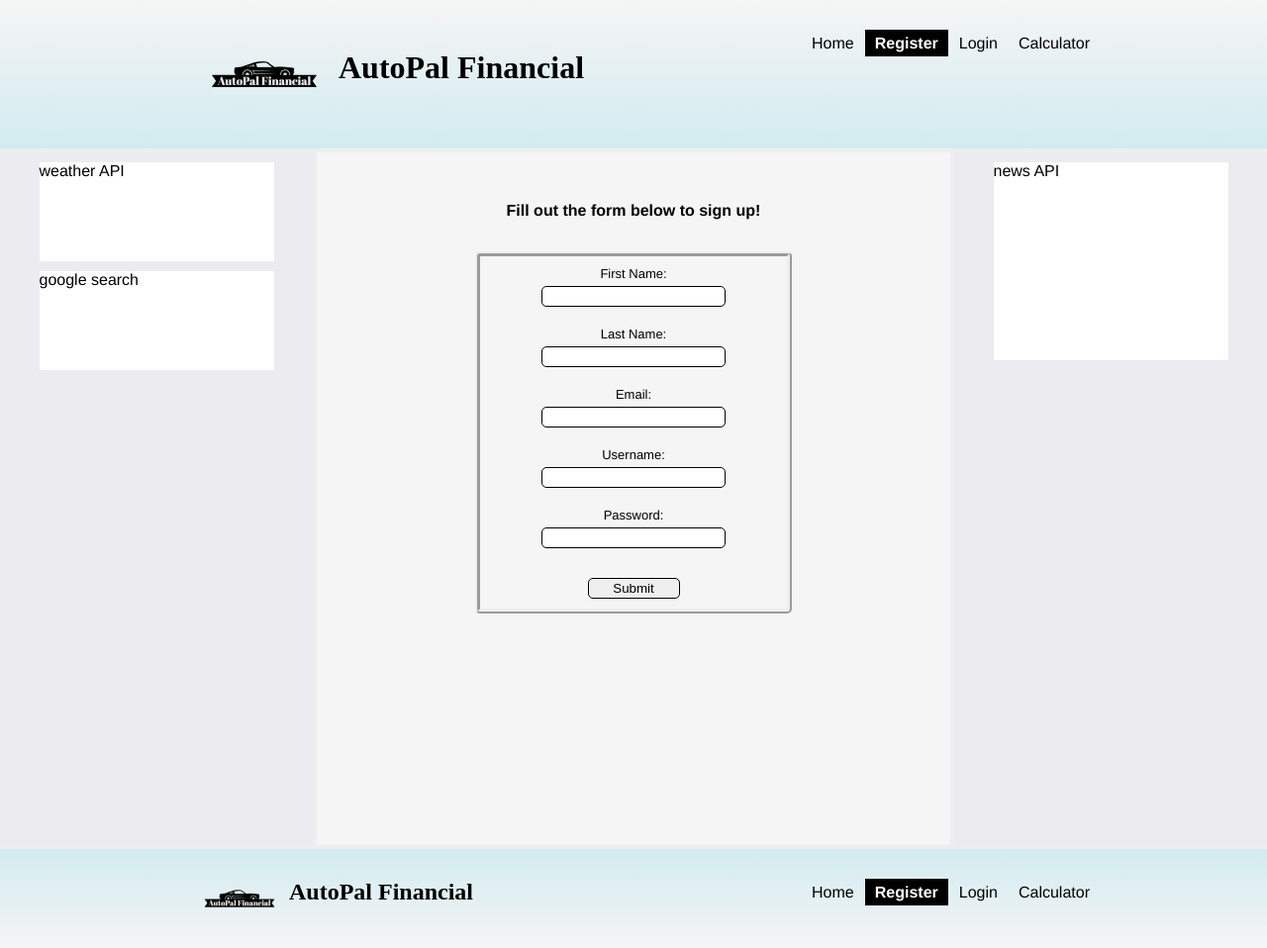
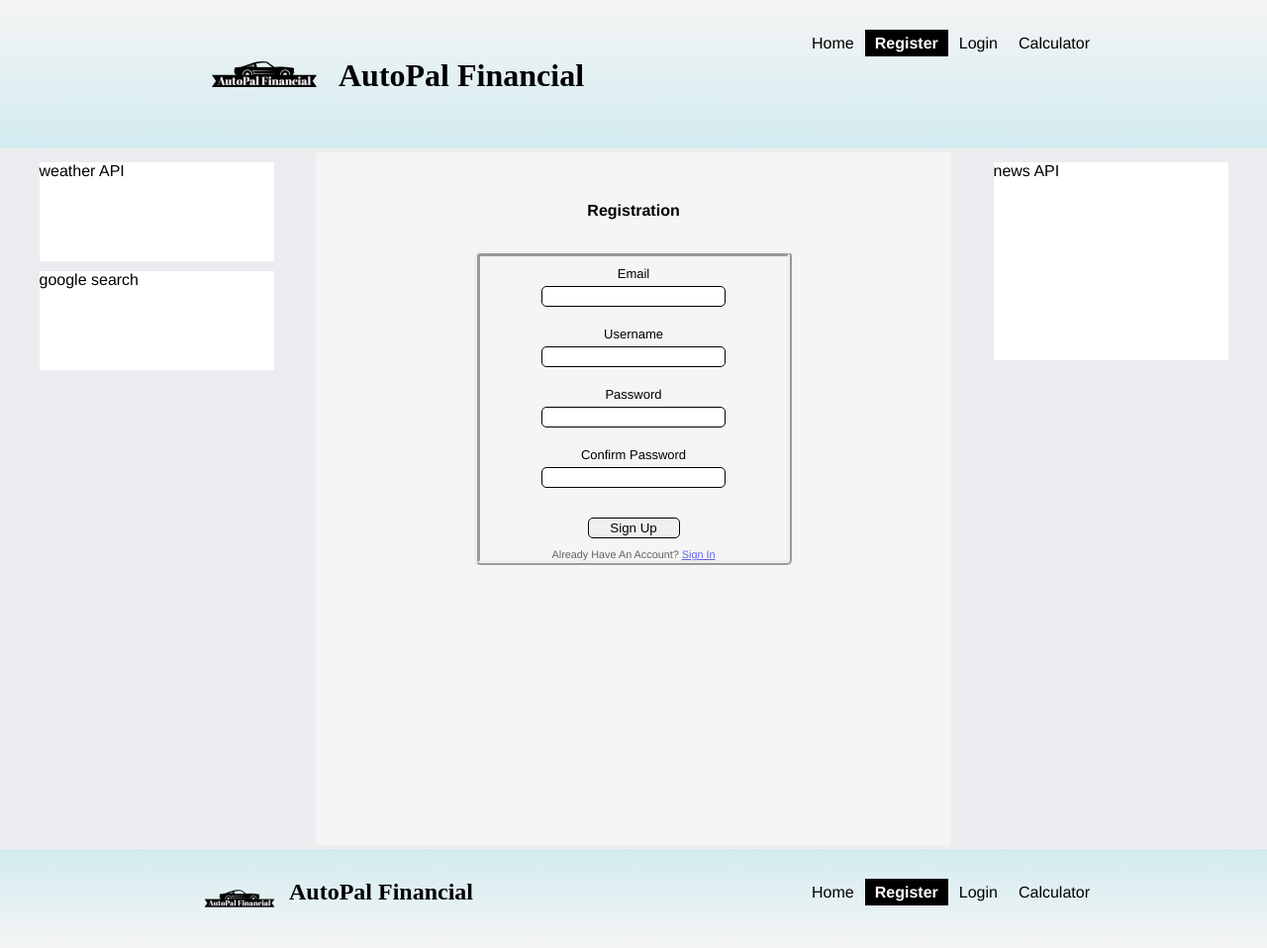
Before and after one commit to adelreal-iv/AutoPal-ADelReal-TWest-WThai, a Flask app: page /registration in a window 1280 px wide. Shown: the whole page at 99% size. Run offline with Flask 2, Linux system fonts and the light colour scheme.

Commit message:
implementation of log in page and various other changes

```diff
--- a/autopal.py
+++ b/autopal.py
@@ -1,17 +1,46 @@
-from flask import Flask, render_template
+from flask import Flask, render_template, url_for, flash, redirect
+from forms import RegistrationForm, LoginForm
 app = Flask(__name__, static_url_path='/static')
+
+app.config['SECRET_KEY'] = 'f453ce6c9f307342c7e1fe6857315d4f'
+
+posts = [
+    {
+        'author': 'me',
+        'title': 'the title',
+        'content': 'example content',
+        'date_posted': '02/2/2020'
+    },
+    {
+        'author': 'me2',
+        'title': 'the title2',
+        'content': 'example content2',
+        'date_posted': '02/2/2020  2 TEST'
+
+    }
+
+]
 
 @app.route('/')
 def index():
     return render_template('index.html')
 
+@app.route('/test')
+def test():
+    return render_template('test.html', posts=posts)
+
+@app.route("/registration", methods=['GET', 'POST'])
+def register():
+    form = RegistrationForm()
+    if form.validate_on_submit():
+        flash(f'Account created for {form.username.data}!', 'isa_success')
+        return redirect(url_for('index'))
+    return render_template('registration.html', title='Register', form=form)
+
 @app.route("/login")
-def login():                     #Note to self, be careful not to duplicate function names
-    return render_template('login.html')
-
-@app.route("/registration")
-def registration():
-    return render_template('registration.html')
+def login():
+    form = LoginForm()
+    return render_template('login.html', title='Login', form=form)
 
 @app.route("/calculator")
 def calculator():
@@ -20,7 +49,3 @@ def calculator():
 #dont worry about this for now
 if __name__ == '__main__':
     app.run(debug=True)
-
-
-#this is a test
-#testing commit
--- /dev/null
+++ b/forms.py
@@ -0,0 +1,22 @@
+from flask_wtf import FlaskForm                                                #Forms library
+from wtforms import StringField, PasswordField, SubmitField, BooleanField      #Included with wtf forms
+from wtforms.validators import DataRequired, Length, Email, EqualTo            #Input validation
+
+class RegistrationForm(FlaskForm):
+        username = StringField('Username',
+                                validators=[DataRequired(), Length(min=6, max=20)])     #Validates username length of 6 to 20 characters
+        email = StringField('Email',
+                                validators=[DataRequired(), Email()])
+        password = PasswordField('Password',
+                                validators=[DataRequired(), Length(min=6, max=20)])
+        confirm_password = PasswordField('Confirm Password',
+                                validators=[DataRequired(), EqualTo('password')])
+        submit = SubmitField('Sign Up')
+
+class LoginForm(FlaskForm):
+        email = StringField('Email',                                                    #Validates email for signing in as opposed to username
+                                validators=[DataRequired(), Email()])
+        password = PasswordField('Password',
+                                validators=[DataRequired()])
+        remember = BooleanField('Remember Me')
+        submit = SubmitField('Login')
--- a/requirements.txt
+++ b/requirements.txt
@@ -1,7 +1,9 @@
 click==8.0.3
 Flask==2.0.2
+Flask-WTF==1.0.0
 gunicorn==20.1.0
 itsdangerous==2.0.1
 Jinja2==3.0.2
 MarkupSafe==2.0.1
 Werkzeug==2.0.2
+WTForms==3.0.1
--- a/static/styles/indexstyle.css
+++ b/static/styles/indexstyle.css
@@ -32,11 +32,12 @@ body {
 }
 
 h1 {
-    margin-top: 50px;
+    margin-top: 58px;
 }
 
 .title {
-	font-family: Tempus Sans ITC;
+	/*font-family: Tempus Sans ITC; (temp change)*/
+	font-family:'Times New Roman';
 }
 
 #topcenteredmenu {
@@ -260,7 +261,41 @@ form {
 	font-weight: bold;
 }
 
+.contentTitleFlash {
+	margin-top: 0px;
+	text-align: center;
+	font-weight: bold;
+}
+
 #hometext {
 	margin: 50px 30px 30px 30px;
 
 }
+.isa_info, .isa_success, .isa_warning, .isa_error {
+	font-size: 12;
+	margin: 0px 0px;
+	margin-bottom: 10px;
+	padding: 3px;
+	border: 1px solid;
+	box-shadow:1px 1px 3px #888;
+}
+.isa_info {
+    color: #00529B;
+    background-color: #BDE5F8;
+}
+.isa_success {
+    color: #4F8A10;
+    background-color: #DFF2BF;
+}
+.isa_warning {
+    color: #9F6000;
+    background-color: #FEEFB3;
+}
+.isa_error {
+    color: #D8000C;
+    background-color: #FFD2D2;
+}
+
+.grayout {
+    opacity: 0.6;
+}
--- a/templates/registration.html
+++ b/templates/registration.html
@@ -4,11 +4,11 @@
 
   <!-- change title for each page!-->
   <title>AutoPal Register</title>
-  <meta name="description" content="San Francisco 101 - Home">
-  <meta name="author" content="Weston">
+
 
   <link rel= "stylesheet" type= "text/css" href= "{{ url_for('static',filename='styles/indexstyle.css') }}">
- <!--Weston Thai, Thomas West-->
+
+
 
 </head>
 
@@ -40,29 +40,75 @@
 		</div>
 		<div id="middlecolumn">
 			<div class="contentTitle">
-				<p>Fill out the form below to sign up!</p>
+				<p>Registration</p>
 			</div>
 			<div id="registration">
 			<!--maybe use flask based login system instead of this? need to research if applicable-->
 				<form name="form" action="" method="post">
+					{{  form.hidden_tag()  }}
 
-					<label for="firstname">First Name:</label><br>
-					<input type="firstname" id="firstname" name="firstname" required><br><br>
+					{{  form.email.label  }}<br>
 
-					<label for="lastname">Last Name:</label><br>
-					<input type="lastname" id="lastname" name="lastname" required><br><br>
+					{% if form.email.errors %}
+						{{  form.email  }}<br>
+						<div class="isa_error">
+							{% for error in form.email.errors %}
+								<span>{{ error }} </span><br>
+							{% endfor %}
+						</div>
+					{% else %}
+                        {{ form.email }}<br><br>
+                    {% endif %}
 
-					<label for="email">Email:</label><br>
-					<input type="email" id="email" name="email" required><br><br>
 
-					<label for="username">Username:</label><br>
-					<input type="text" id="username" name="username" required><br><br>
+					{{  form.username.label  }}<br>
 
-					<label for="password">Password:</label><br>
-					<input type="password" id="password" name="password" required><br><br>
+					{% if form.username.errors %}
+						{{  form.username  }}<br>
+						<div class="isa_error">
+							{% for error in form.username.errors %}
+								<span>{{ error }} </span><br>
+							{% endfor %}
+						</div>
+					{% else %}
+                        {{ form.username }}<br><br>
+                    {% endif %}
 
-					<input class="submit" type="submit" value="Submit">
-				  </form>
+
+					{{  form.password.label  }}<br>
+
+					{% if form.password.errors %}
+						{{  form.password  }}<br>
+						<div class="isa_error">
+							{% for error in form.password.errors %}
+								<span>{{ error }} </span><br>
+							{% endfor %}
+						</div>
+					{% else %}
+                        {{ form.password }}<br><br>
+                    {% endif %}
+
+
+					{{  form.confirm_password.label  }}<br>
+
+					{% if form.confirm_password.errors %}
+						{{  form.confirm_password  }}<br>
+						<div class="isa_error">
+							{% for error in form.confirm_password.errors %}
+								<span>{{ error }} </span><br>
+							{% endfor %}
+						</div>
+					{% else %}
+                        {{ form.confirm_password }}<br><br>
+                    {% endif %}
+
+
+					{{ form.submit(class="submit") }}<br>
+
+					<small class="grayout">
+						Already Have An Account? <a href="{{ url_for('login') }}">Sign In</a>
+					</small>
+				</form>
 			</div>
 		</div>
 		<div id="rightcolumn">
```
Also changed, not shown: templates/index.html (+11 -0 lines), templates/test.html (added, +14 -0 lines).
